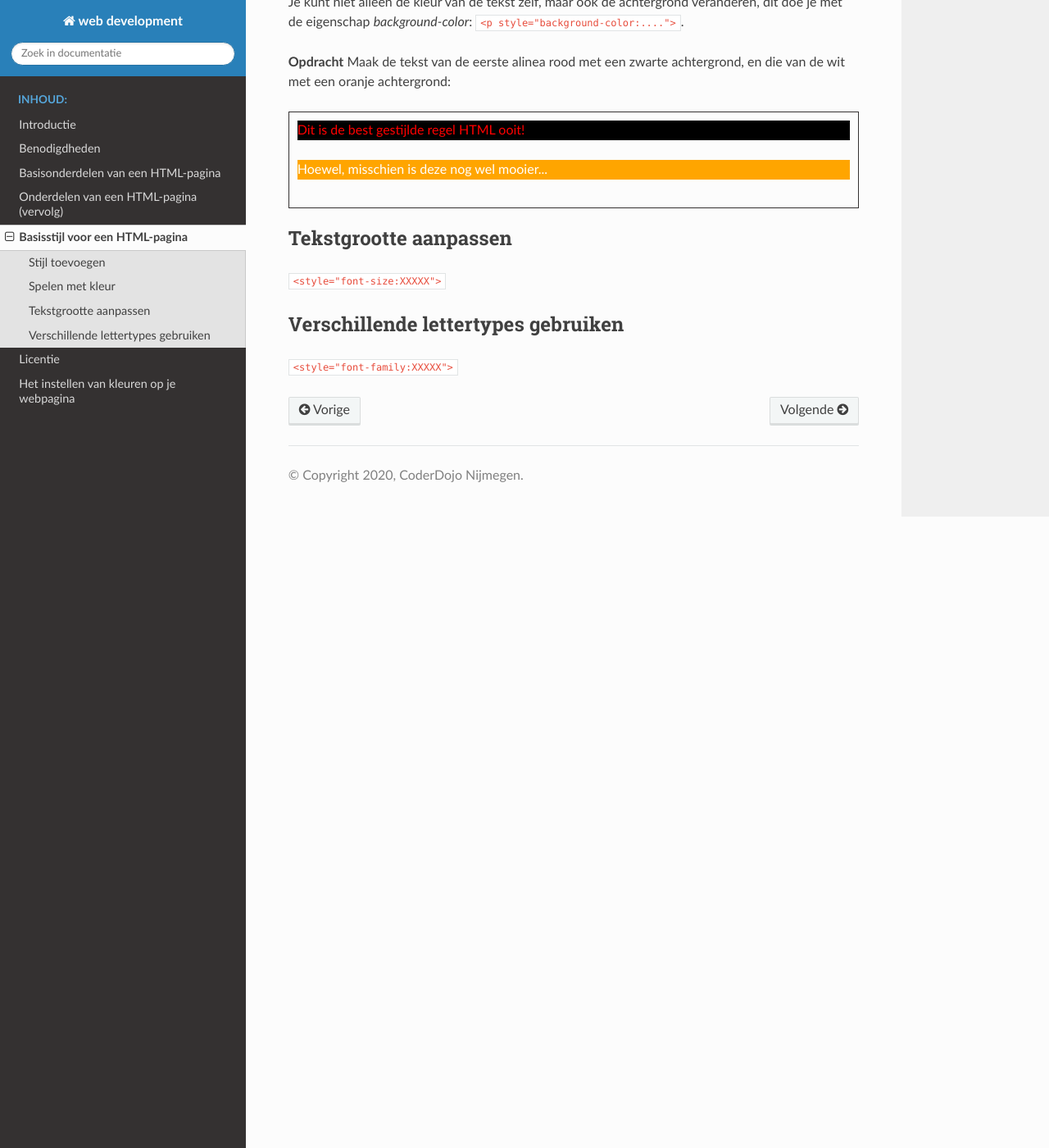
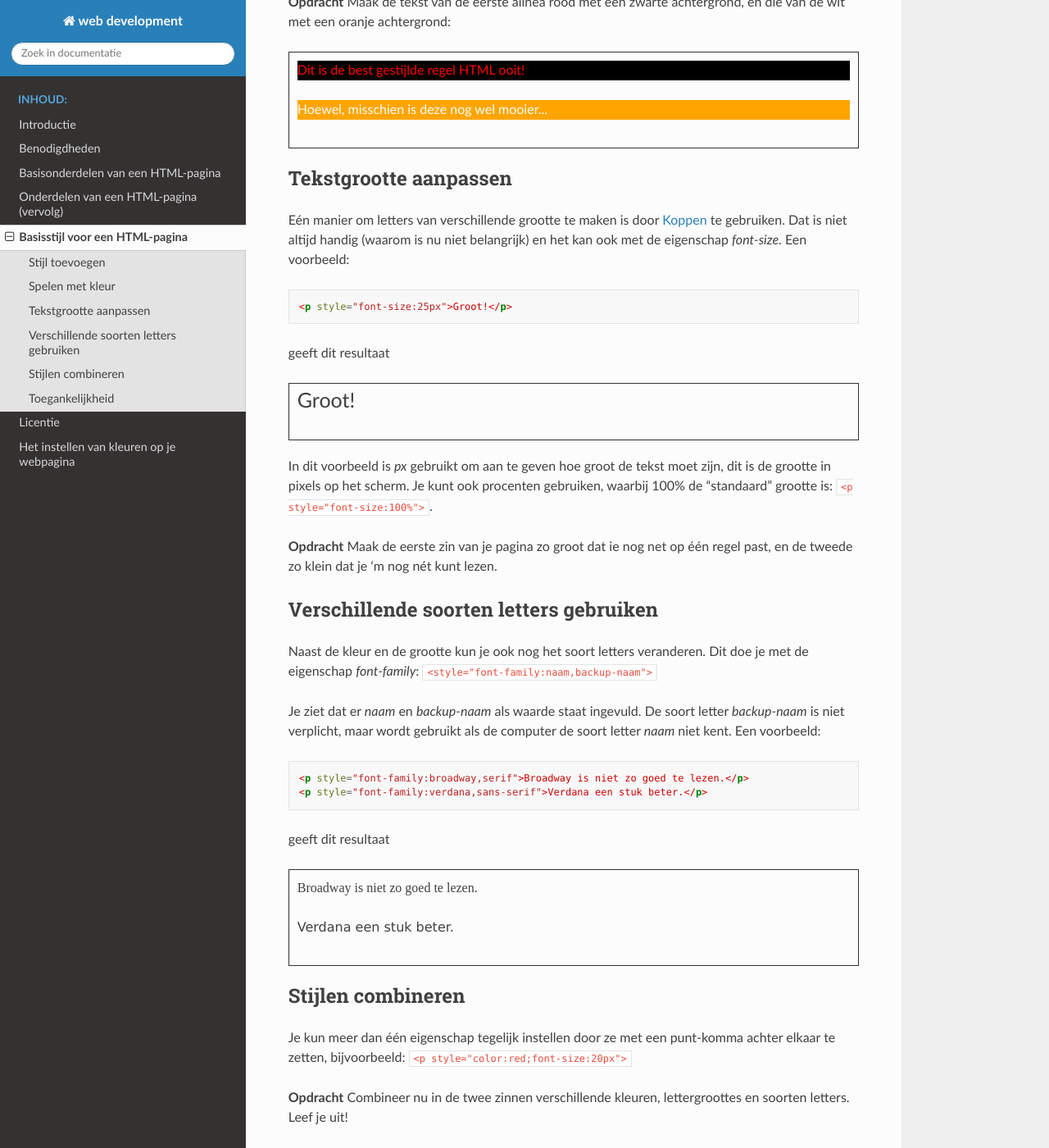
Before and after one commit to coderdojonijmegen/web-development, a Sphinx documentation site: the page built from source/basis-elementen-stijl.rst, in a window 1280 px wide and 1400 px high, scrolled down 1113 px. Shown: the whole window at 82% size. Built offline with Sphinx 7.4.7 and the Read the Docs theme 2.0.0, drawn with Linux system fonts in a browser that asks for light colours; some of the changed text lies outside the part shown.

Commit message:
secties voor tekstgrootte, lettertypes, combinatie van stijlen en toegankelijkheid toegevoegd

```diff
--- a/source/basis-elementen-stijl.rst
+++ b/source/basis-elementen-stijl.rst
@@ -30,10 +30,6 @@ attribuut toe te voegen aan een HTML-element, bijvoorbeeld:
 ``<p style="color:red">``. In dit voorbeeld is *color* de *eigenschap* die je
 wilt instellen, namelijk de kleur van de tekst. De *waarde* die je de tekst
 geeft is hier *red*, dus rood.
-
-Je kun meer dan één eigenschap tegelijk instellen door ze met een punt-komma
-achter elkaar te zetten, bijvoorbeeld: ``<p style="color:red;font-size:20px">``
-
 
 Spelen met kleur
 ****************
@@ -68,15 +64,77 @@ achtergrond, en die van de wit met een oranje achtergrond:
     <p style="color:white;background-color:orange">Hoewel, misschien is deze nog wel mooier...</p>
 
 
-
-
 Tekstgrootte aanpassen
 **********************
 
-``<style="font-size:XXXXX">``
+Eén manier om letters van verschillende grootte te maken is door :ref:`koppen`
+te gebruiken. Dat is niet altijd handig (waarom is nu niet belangrijk) en het
+kan ook met de eigenschap *font-size*. Een voorbeeld:
+
+.. code:: HTML
+
+  <p style="font-size:25px">Groot!</p>
+
+geeft dit resultaat
+
+.. cssclass:: blok
+
+  .. raw:: html
+
+    <p style="font-size:25px">Groot!</p>
+
+In dit voorbeeld is *px* gebruikt om aan te geven hoe groot de tekst moet zijn,
+dit is de grootte in pixels op het scherm. Je kunt ook procenten gebruiken,
+waarbij 100% de "standaard" grootte is: ``<p style="font-size:100%">``.
+
+**Opdracht** Maak de eerste zin van je pagina zo groot dat ie nog net op één
+regel past, en de tweede zo klein dat je 'm nog nét kunt lezen.
 
 
-Verschillende lettertypes gebruiken
-***********************************
+Verschillende soorten letters gebruiken
+***************************************
 
-``<style="font-family:XXXXX">``
+Naast de kleur en de grootte kun je ook nog het soort letters veranderen. Dit
+doe je met de eigenschap *font-family*:
+``<style="font-family:naam,backup-naam">``
+
+Je ziet dat er *naam* en *backup-naam* als waarde staat ingevuld. De soort
+letter *backup-naam* is niet verplicht, maar wordt gebruikt als de computer de
+soort letter *naam* niet kent. Een voorbeeld:
+
+.. code:: HTML
+
+  <p style="font-family:broadway,serif">Broadway is niet zo goed te lezen.</p>
+  <p style="font-family:verdana,sans-serif">Verdana een stuk beter.</p>
+
+geeft dit resultaat
+
+.. cssclass:: blok
+
+  .. raw:: html
+
+    <p style="font-family:broadway,serif">Broadway is niet zo goed te lezen.</p>
+    <p style="font-family:verdana,serif">Verdana een stuk beter.</p>
+
+Stijlen combineren
+******************
+
+Je kun meer dan één eigenschap tegelijk instellen door ze met een punt-komma
+achter elkaar te zetten, bijvoorbeeld: ``<p style="color:red;font-size:20px">``
+
+**Opdracht** Combineer nu in de twee zinnen verschillende kleuren,
+lettergroottes en soorten letters. Leef je uit!
+
+Toegankelijkheid
+****************
+
+Je hebt nu gezien dat je tekst op je webpagina er op heel veel verschillende
+manieren kunt laten uitzien. Dat het kán betekent natuurlijk nog niet dat het
+ook móét! Om te zorgen dat websites ook voor mensen die bijvoorbeeld minder
+goed zien te gebruiken zijn is het belangrijk (en voor sommige websites
+verplicht!) om bijvoorbeeld
+
+* de letters groot genoeg te maken
+* de kleur van de letters en die van de achtergrond verschillend genoeg te
+  maken
+* genoeg ruimte tussen regels tekst te laten.
```
